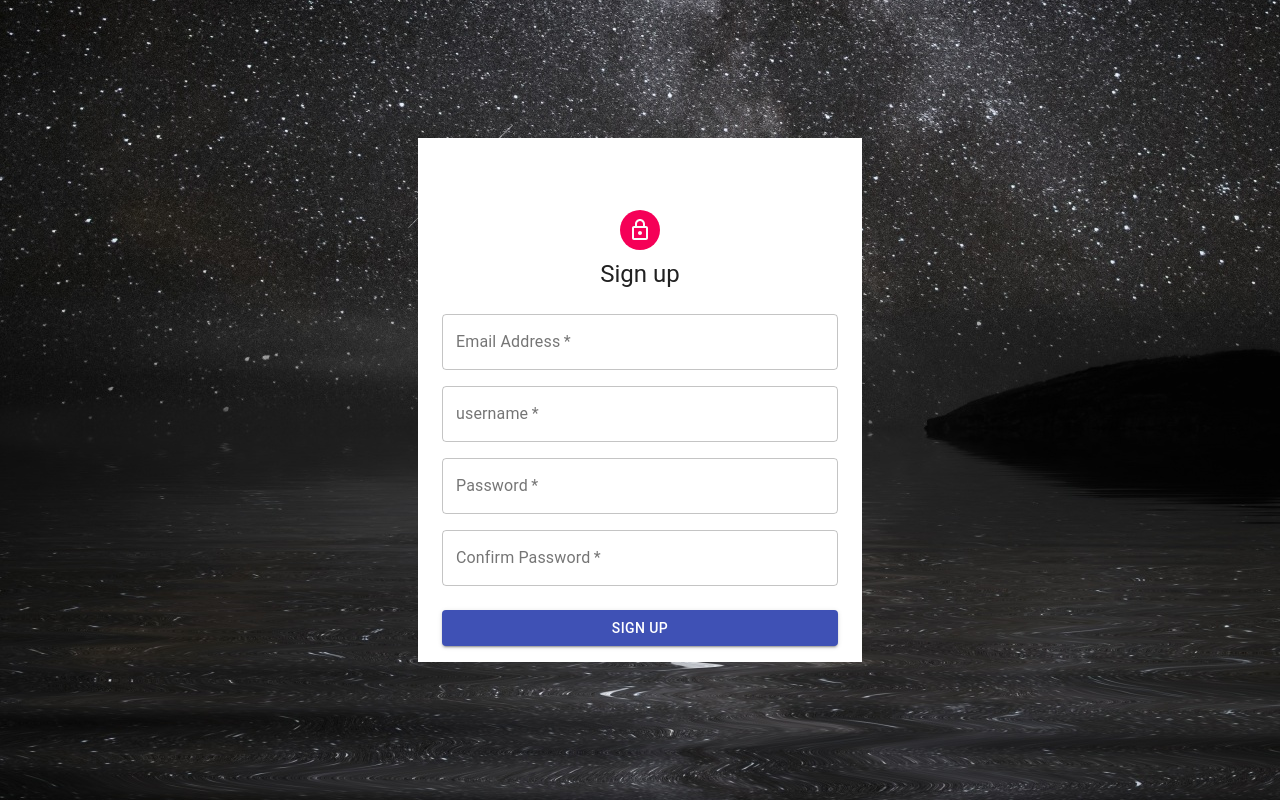
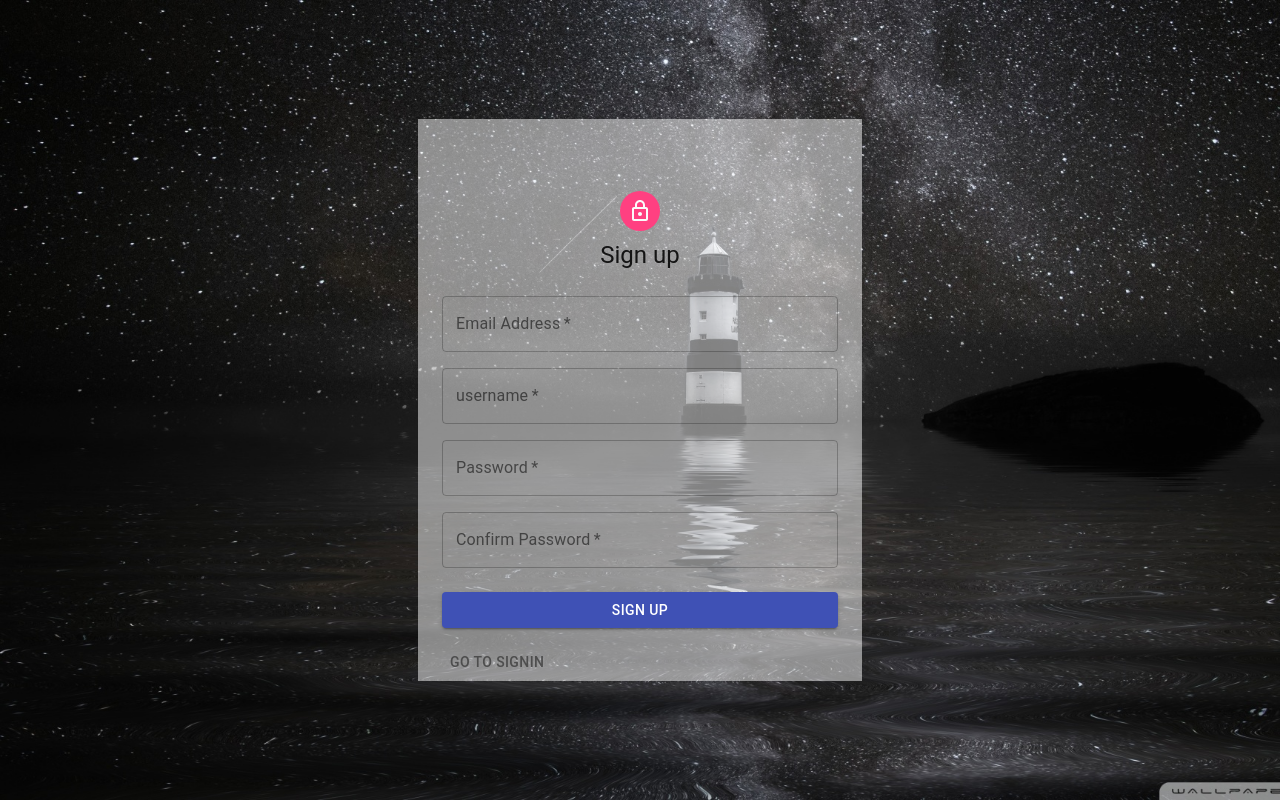
Before and after one commit to yoonah1996/QuestRunner, a React (Create React App) app: page /userJoinPage in a window 1280 px wide. Built offline with nearby package versions, Linux system fonts and the light colour scheme.

Commit message:
:zap: http request ok.

```diff
--- a/src/feature/userjoin/UserJoin.tsx
+++ b/src/feature/userjoin/UserJoin.tsx
@@ -1,14 +1,19 @@
 /* eslint-disable react/prop-types */
 import React, { useState } from 'react';
-import Avatar from '@material-ui/core/Avatar';
-import Button from '@material-ui/core/Button';
-import CssBaseline from '@material-ui/core/CssBaseline';
-import TextField from '@material-ui/core/TextField';
-import Grid from '@material-ui/core/Grid';
+import {
+  Avatar,
+  Button,
+  CssBaseline,
+  TextField,
+  Grid,
+  Typography,
+  Fade,
+} from '@material-ui/core';
 import LockOutlinedIcon from '@material-ui/icons/LockOutlined';
-import Typography from '@material-ui/core/Typography';
+import { ArrowBackIos } from '@material-ui/icons';
 import { makeStyles } from '@material-ui/core/styles';
 import Container from '@material-ui/core/Container';
+
 // eslint-disable-next-line no-unused-vars
 import { RouteComponentProps } from 'react-router-dom';
 import axios from 'axios';
@@ -27,7 +32,7 @@ const useStyles = makeStyles((theme) => ({
   },
   avatar: {
     margin: theme.spacing(1),
-    backgroundColor: theme.palette.secondary.main,
+    backgroundColor: theme.palette.secondary.light,
   },
   form: {
     width: '100%', // Fix IE 11 issue.
@@ -39,15 +44,17 @@ const useStyles = makeStyles((theme) => ({
   bg: {
     width: '100vw',
     height: '100vh',
-    backgroundImage:
-      `url(${Image})`,
-    backgroundPosition: 'center center',
+    backgroundSize: 'cover',
+    backgroundImage: `url(${Image})`,
     display: 'flex',
     justifyContent: 'center',
     alignItems: 'center',
   },
   container: {
-    backgroundColor: 'white',
+    backgroundColor: 'rgba(255,255,255,0.5)',
+  },
+  signInButton: {
+    color: 'rgba(70,70,70,0.9)',
   },
 }));
 
@@ -59,6 +66,7 @@ const UserJoin: React.FC<RouteComponentProps> = ({ history: { push } }) => {
     emailError: '',
     passwordError: '',
     confirmPassrowdError: '',
+    requiredError: '',
   });
   const [isvalid, setIsValid] = useState({
     passwordValid: false,
@@ -193,8 +201,6 @@ const UserJoin: React.FC<RouteComponentProps> = ({ history: { push } }) => {
         break;
     }
   };
-  // axios type을 어떤식으로 해야하지?
-
   interface Response {
     message: string;
   }
@@ -206,25 +212,57 @@ const UserJoin: React.FC<RouteComponentProps> = ({ history: { push } }) => {
       !isvalid.passwordValid ||
       !isvalid.password2Valid
     ) {
+      setError({
+        ...error,
+        requiredError: 'please fill this form',
+      });
+      setTimeout(() => {
+        setError({
+          ...error,
+          requiredError: '',
+        });
+      }, 3000);
       return null;
     }
+    try {
       const res = await axios.post<Response>(`${serverHttp}/user`, {
         email,
         password,
         username,
       });
-    console.log(res.data.message);
       const resMessage = res.data.message;
       switch (resMessage) {
         case 'successfully added':
-        console.log('successfully added');
+          push('/userLoginPage');
           break;
         case 'user already exists':
-        console.log('user already exists');
+          setError({
+            ...error,
+            requiredError: 'user already exists!',
+          });
+          setTimeout(() => {
+            setError({
+              ...error,
+              requiredError: '',
+            });
+          }, 3000);
           break;
         default:
-        console.log('error occured, please try again');
+          setError({
+            ...error,
+            requiredError: 'user already exists!',
+          });
+          setTimeout(() => {
+            setError({
+              ...error,
+              requiredError: 'error occured, please try again',
+            });
+          }, 3000);
           break;
+      }
+      // eslint-disable-next-line no-shadow
+    } catch (error) {
+      console.log(error);
     }
     // console.log(email, password, username);
     // TODO : send request
@@ -234,9 +272,9 @@ const UserJoin: React.FC<RouteComponentProps> = ({ history: { push } }) => {
   };
 
   const classes = useStyles();
-
   return (
     <div className={classes.bg}>
+      <Fade in>
         <Container className={classes.container} component="main" maxWidth="xs">
           <CssBaseline />
           <div className={classes.paper}>
@@ -318,8 +356,18 @@ const UserJoin: React.FC<RouteComponentProps> = ({ history: { push } }) => {
                 Sign Up
               </Button>
             </form>
+            <ValidText error={error.requiredError} />
           </div>
+          <Button
+            className={classes.signInButton}
+            onClick={() => {
+              push('/userLoginPage');
+            }}
+          >
+            go to SignIn
+          </Button>
         </Container>
+      </Fade>
     </div>
   );
 };
--- a/src/feature/userjoin/ValidText.tsx
+++ b/src/feature/userjoin/ValidText.tsx
@@ -4,7 +4,7 @@ import { makeStyles } from '@material-ui/core/styles';
 
 const useStyles = makeStyles((theme: any) => ({
   error: {
-    color: 'red',
+    color: '#FF4081',
     margin: '0px',
   },
 }));
--- a/src/feature/usersignin/UserLogin.tsx
+++ b/src/feature/usersignin/UserLogin.tsx
@@ -13,8 +13,8 @@ import { useSelector, useDispatch } from 'react-redux';
 import Image from '../../img/penmon.jpg';
 import { RootState } from '..';
 import { userLoginActions } from './userloginService';
+import axios from 'axios';
 
-const axios = require('axios');
 // const httpRes = axios.create({
 //   baseURL: 'http://61.75.4.217/userinfo',
 //   header: {
@@ -104,16 +104,17 @@ const UserLogin: React.FC<RouteComponentProps> = ({ history: { push } }) => {
               fullWidth
               variant="contained"
               // color="text.disabled"
-              onClick={async () => {
+              onClick={() => {
                 axios
-                  .post('http://61.75.4.217/userinfo', {
-                    body: form,
+                  .post<any>('http://61.75.4.217:3000/userinfo', {
+                    email: form.email,
+                    password: form.password,
                   })
-                  .then((response: string) => {
+                  .then((response: any) => {
                     console.log(response);
-                  })
-                  .catch((error: string) => {
-                    console.log(error);
+                    //200
+                    // 메인페이지로 간다.
+                    // token을 store에 저장한다.
                   });
               }}
             >
```
Lines whose indentation alone changed are shown as unchanged.
